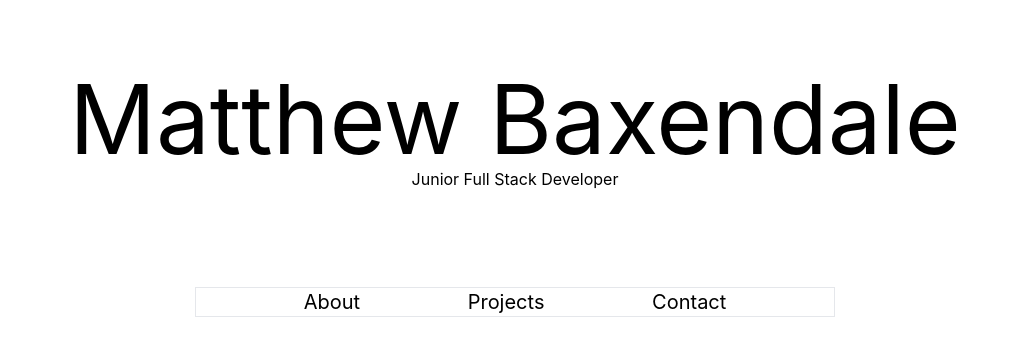
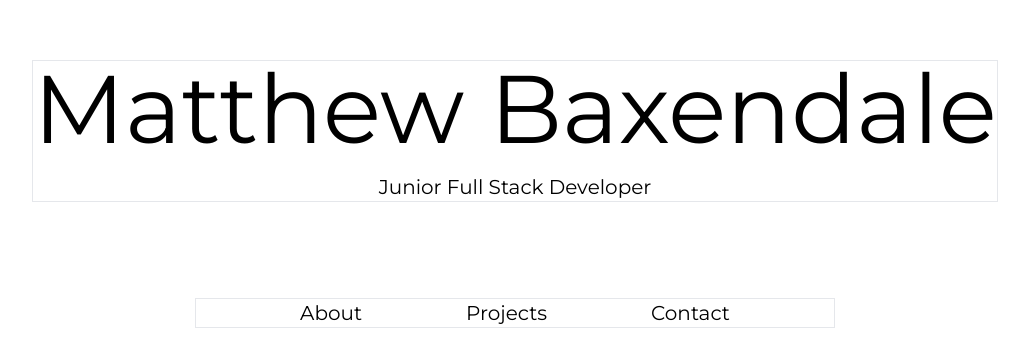
Before and after one commit to mbaxendale22/portfolio, a Next.js app: page / in a window 1280 px wide. Shown: the part 206-568 px from the top of the page, without its empty margins (125-1154 px from the left). Built offline with nearby package versions, Linux system fonts and the light colour scheme.

Commit message:
git ignore

```diff
--- a/pages/index.tsx
+++ b/pages/index.tsx
@@ -8,9 +8,9 @@ import Link from 'next/link';
 export default function Home() {
   return (
     <div className='h-screen w-screen flex flex-col justify-center items-center font-Montserrat gap-24'>
-    <div>
+    <div className='flex flex-col border gap-4'>
       <h1 className="text-8xl">Matthew Baxendale</h1>
-      <h3 className='text-center'>Junior Full Stack Developer</h3>
+      <h3 className='text-center text-xl'>Junior Full Stack Developer</h3>
     </div>
       <div className='flex justify-evenly w-1/2 border text-xl'>
         <Link href="/about">
--- a/styles/globals.css
+++ b/styles/globals.css
@@ -1,8 +1,9 @@
 
+@import url('https://fonts.googleapis.com/css2?family=Montserrat&display=swap');
+@import url('https://fonts.googleapis.com/css2?family=Montserrat&family=Roboto+Mono&display=swap');
 @tailwind base;
 @tailwind components;
 @tailwind utilities;
-@import url('https://fonts.googleapis.com/css2?family=Montserrat&display=swap');
 
 
 
--- a/tailwind.config.js
+++ b/tailwind.config.js
@@ -6,7 +6,8 @@ module.exports = {
   theme: {
     extend: {
       fontFamily: {
-        Montserrat: ["Montserrat', sans-serif"],
+        Montserrat: ['Montserrat', 'sans-serif'],
+        Roboto: ['Roboto Mono', 'monospace'],
       },
     },
   },
```
Also changed, not shown: 1 other file (tests, documents, lock files or other folders).
